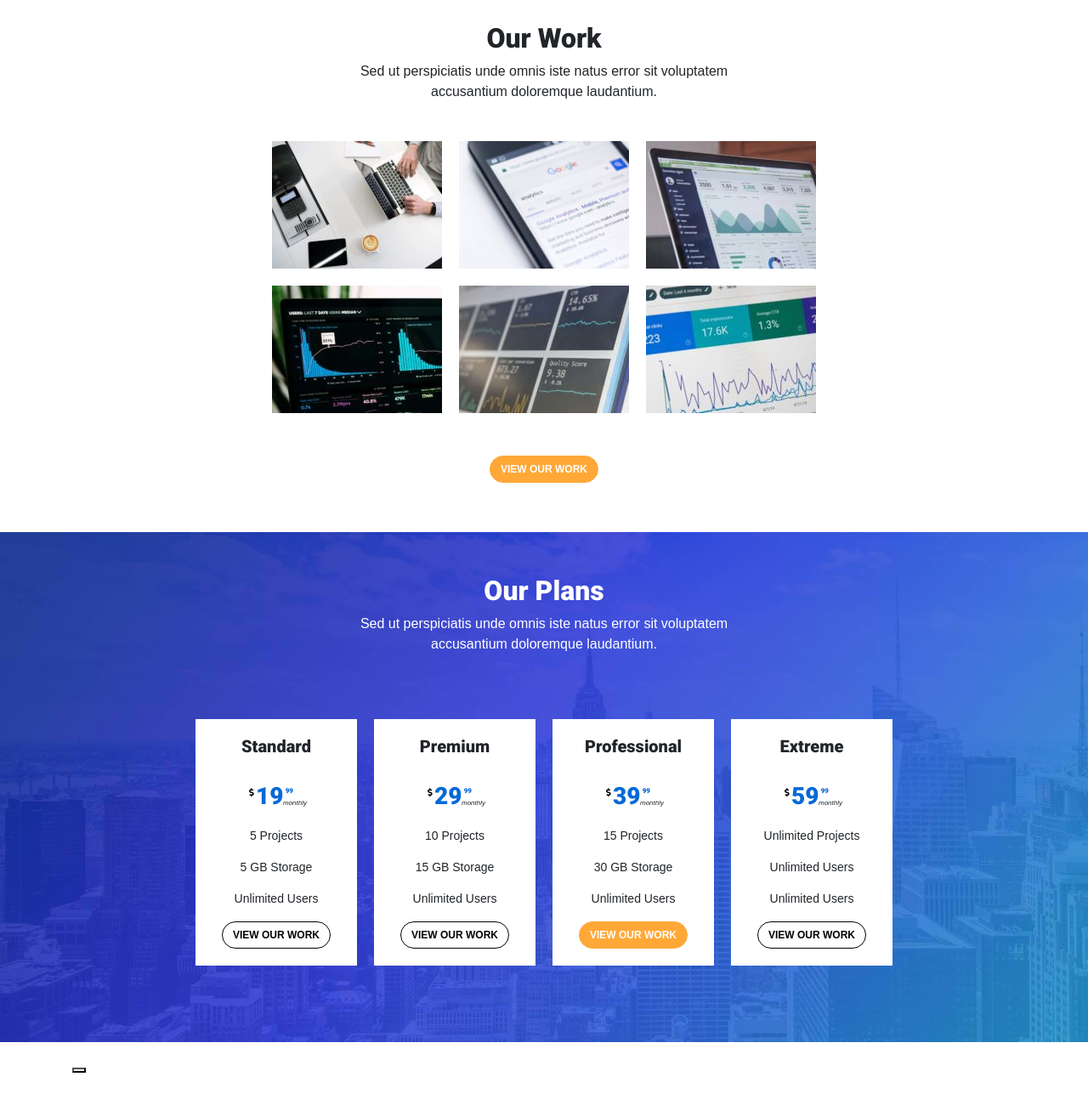
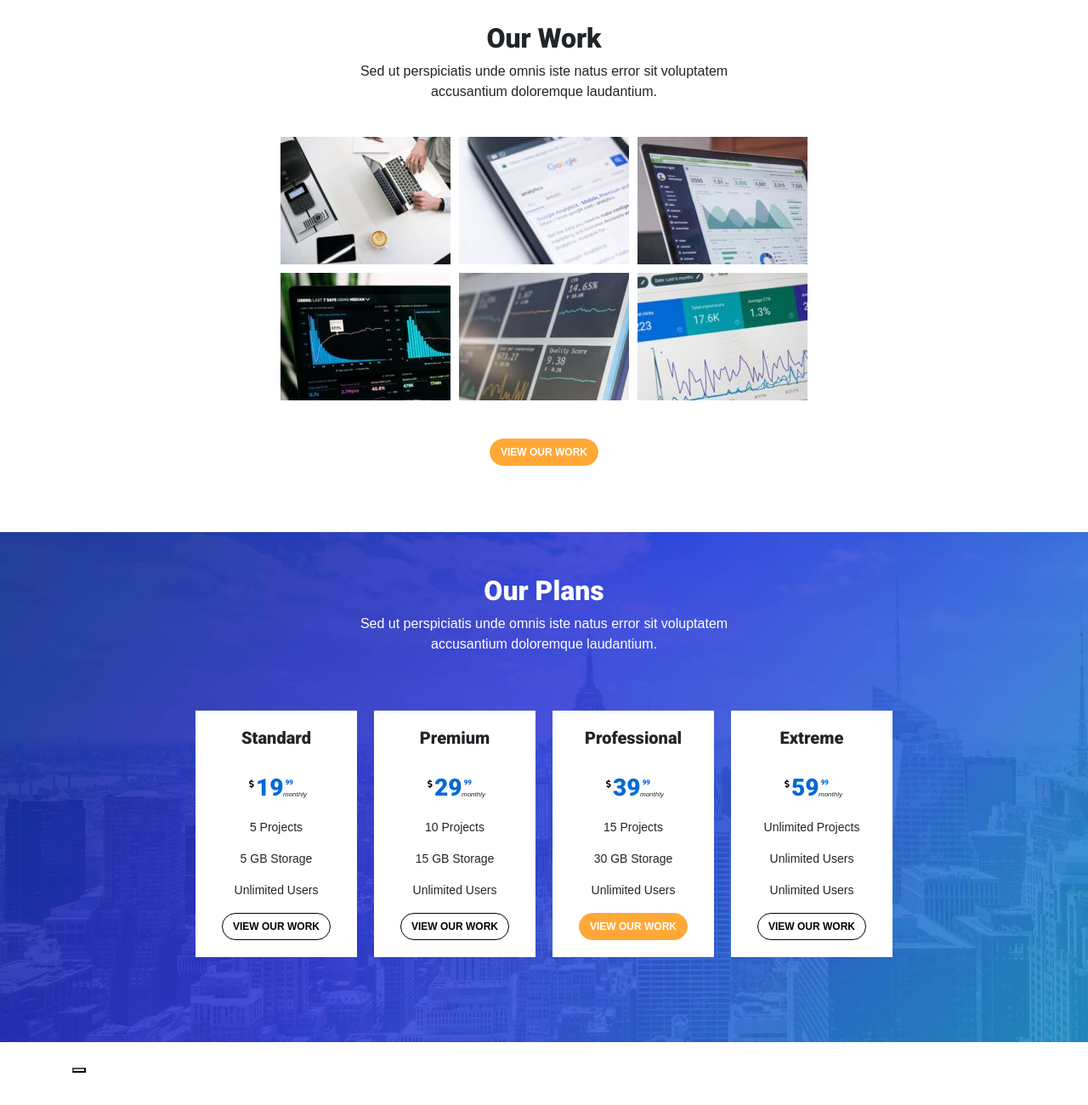
Before and after one commit to lucavont/proj-html-vuejs, a plain HTML site: page index.html in a window 1280 px wide. Shown: the part 2204-3504 px from the top of the page at 85% size. Drawn offline with nearby package versions, Linux system fonts and the light colour scheme; a web font is replaced by a local one.

Commit message:
Fixed Gallery Margins
- Decreased margins of Gallery

```diff
--- a/css/style.css
+++ b/css/style.css
@@ -162,13 +162,13 @@
 }
 
 .our-work img {
-    margin: 10px;
+    margin: 5px;
 }
 
 .gallery {
     display: flex;
     flex-wrap: wrap;
-    max-width: 800px;
+    max-width: 700px;
     justify-content: center;
     margin-top: 20px;
 }
@@ -245,5 +245,5 @@
 }
 
 .my-cards.my-cards-our-plans {
-    margin-top: 30px;
+    margin-top: 20px;
 }
```
